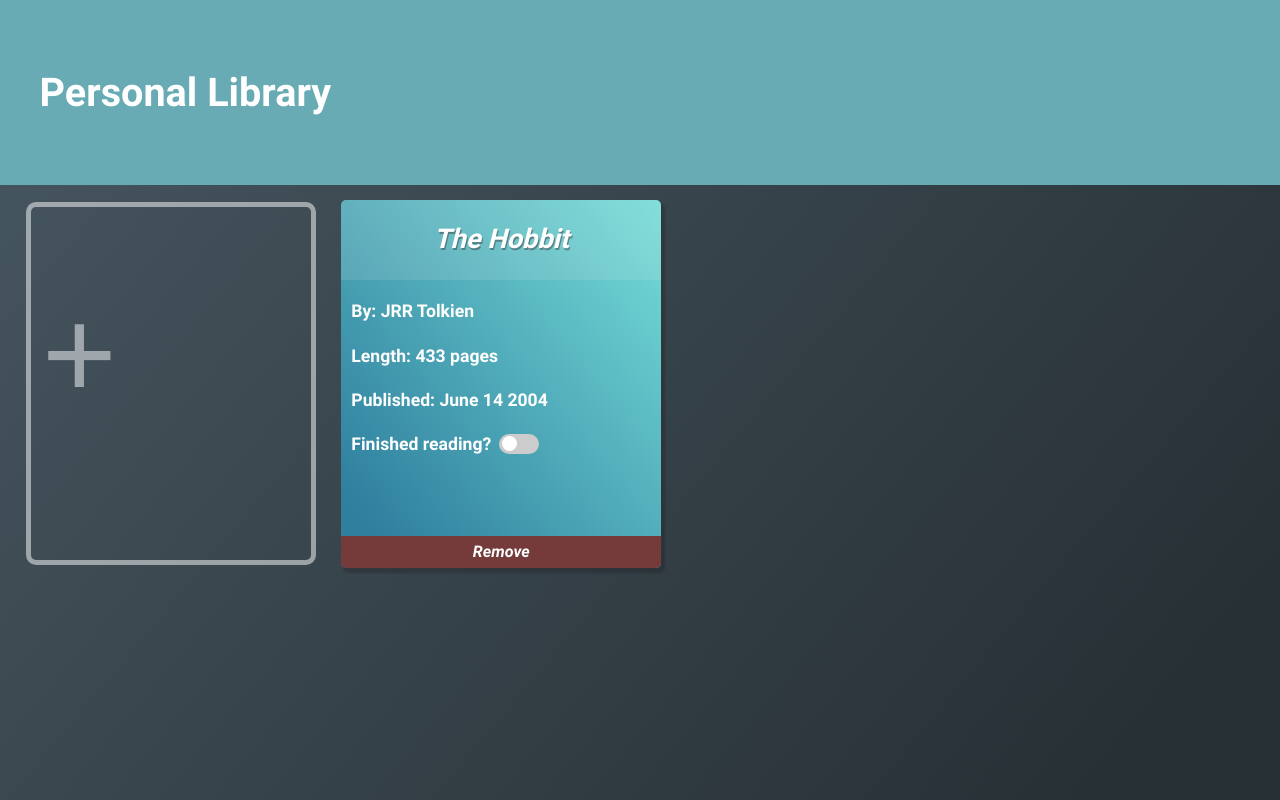
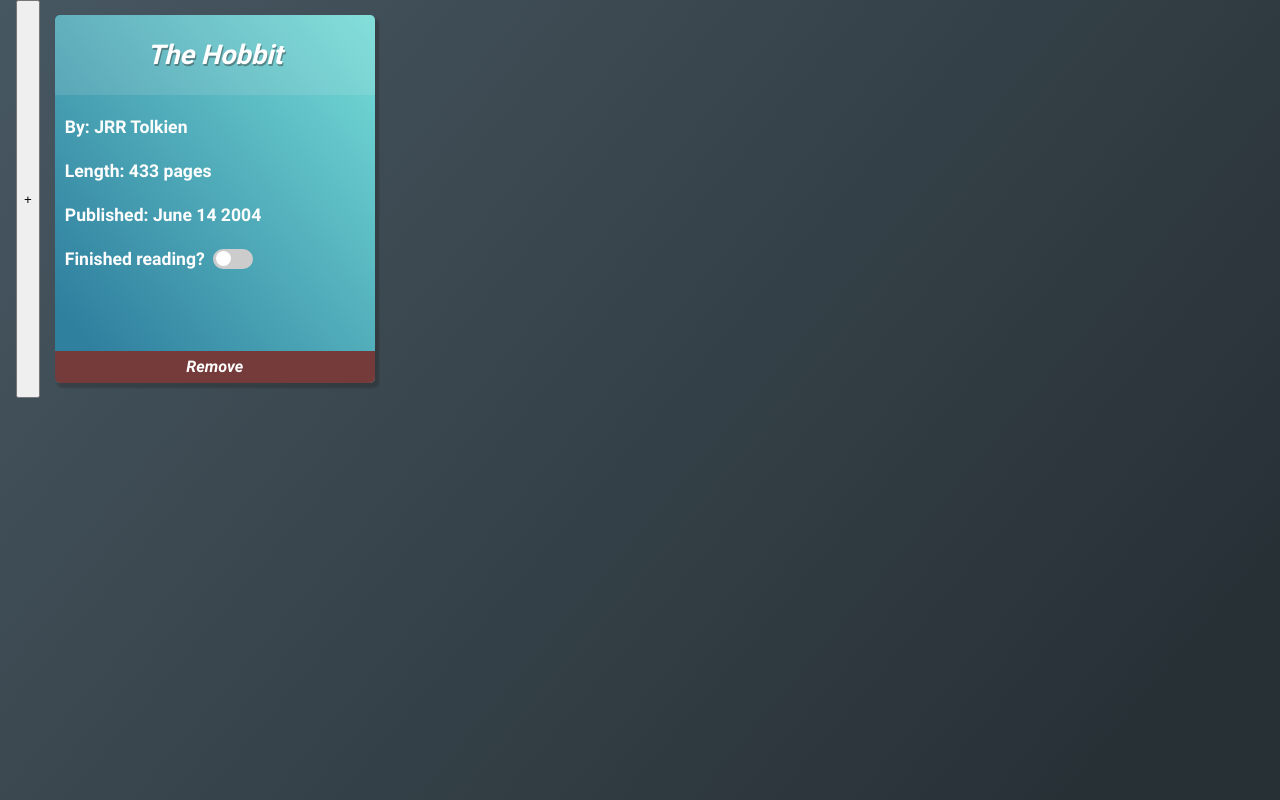
Before and after one commit to DMRobb77/book-catalog, a website built with webpack: page dist/index.html in a window 1280 px wide. Built offline with nearby package versions, Linux system fonts and the light colour scheme; files whose address does not match are found by name.

Commit message:
Move intial page creation from index.html to JS Change the index.html in dist to be largely empty. Add an initial-layout JS import that creates the page with JS and appends it all to the DOM instead.

```diff
--- a/src/index.js
+++ b/src/index.js
@@ -1,6 +1,9 @@
 import './style.css';
 import Book from "./book";
+import initDOMSetup from './initial-layout';
 
+
+initDOMSetup();
 
 // Set up data structure
 
@@ -159,24 +162,22 @@ const addBookToLibrary = (e) => {
 
 const catalog = document.querySelector('#catalog');
 
-
 const modal = document.getElementById('modal');
 const modalOpener = document.getElementById('modal-opener');
-const cancel = document.getElementById('cancel-btn');
-
-
-
+const cancelBtn = document.getElementById('cancel-btn');
 const addBtn = document.getElementById('add-btn');
 
 const openModal = () => {
     modal.style.display = "block";
 }
 
-addBtn.addEventListener("click", openModal);
-
 const closeModal = () => {
     modal.style.display = "none";
 }
+
+modalOpener.addEventListener("click", openModal);
+addBtn.addEventListener("click", addBookToLibrary);
+cancelBtn.addEventListener("click", closeModal);
 
 
 // Automatically adding test book
--- /dev/null
+++ b/src/initial-layout.js
@@ -0,0 +1,119 @@
+
+const initDOMSetup = () => {
+    // Create the modal element
+    const modalDiv = document.createElement("div");
+    modalDiv.id = "modal";
+
+    // Create the book-entry element
+    const bookEntryDiv = document.createElement("div");
+    bookEntryDiv.id = "book-entry";
+
+    // Create the input-fields element
+    const inputFieldsDiv = document.createElement("div");
+    inputFieldsDiv.id = "input-fields";
+
+    // Create the title input field
+    const inputTitle = document.createElement("input");
+    inputTitle.type = "text";
+    inputTitle.id = "input-title";
+    inputTitle.name = "input-title";
+    inputTitle.placeholder = "Title";
+    inputFieldsDiv.appendChild(inputTitle);
+    inputFieldsDiv.appendChild(document.createElement("br"));
+
+    // Create the author input field
+    const inputAuthor = document.createElement("input");
+    inputAuthor.type = "text";
+    inputAuthor.id = "input-author";
+    inputAuthor.name = "input-author";
+    inputAuthor.placeholder = "Author";
+    inputFieldsDiv.appendChild(inputAuthor);
+    inputFieldsDiv.appendChild(document.createElement("br"));
+
+    // Create the pages input field
+    const inputPages = document.createElement("input");
+    inputPages.type = "number";
+    inputPages.id = "input-pages";
+    inputPages.name = "input-pages";
+    inputPages.placeholder = "Page count";
+    inputPages.setAttribute("oninput", "this.value = this.value.replace(/[^0-9]/g, '').replace(/(\\..*)\\./g,'$1');");
+    inputFieldsDiv.appendChild(inputPages);
+    inputFieldsDiv.appendChild(document.createElement("br"));
+
+    // Create the date published label
+    const datePublishedLabel = document.createElement("label");
+    datePublishedLabel.htmlFor = "input-date";
+    datePublishedLabel.textContent = "Date published:";
+    inputFieldsDiv.appendChild(datePublishedLabel);
+
+    // Create the date published input field
+    const inputDate = document.createElement("input");
+    inputDate.type = "date";
+    inputDate.id = "input-date";
+    inputDate.name = "input-date";
+    inputDate.placeholder = "Date published";
+    inputFieldsDiv.appendChild(inputDate);
+    inputFieldsDiv.appendChild(document.createElement("br"));
+
+    // Create the "Finished reading?" label
+    const finishedReadingLabel = document.createElement("label");
+    finishedReadingLabel.htmlFor = "input-finished";
+    finishedReadingLabel.textContent = "Finished reading?";
+    inputFieldsDiv.appendChild(finishedReadingLabel);
+
+    // Create the "Finished reading?" checkbox
+    const inputFinished = document.createElement("input");
+    inputFinished.type = "checkbox";
+    inputFinished.id = "input-finished";
+    inputFinished.name = "input-finished";
+    inputFieldsDiv.appendChild(inputFinished);
+
+    // Append the input-fields element to the book-entry element
+    bookEntryDiv.appendChild(inputFieldsDiv);
+
+    // Create the modal-btn-holder element
+    const modalBtnHolderDiv = document.createElement("div");
+    modalBtnHolderDiv.id = "modal-btn-holder";
+
+    // Create the "Add Book" button
+    const addBtn = document.createElement("button");
+    addBtn.name = "add-btn";
+    addBtn.type = "button";
+    addBtn.id = "add-btn";
+    addBtn.className = "button";
+    addBtn.textContent = "Add Book";
+    modalBtnHolderDiv.appendChild(addBtn);
+
+    // Create the "Cancel" button
+    const cancelBtn = document.createElement("button");
+    cancelBtn.name = "cancel-btn";
+    cancelBtn.id = "cancel-btn";
+    cancelBtn.type = "button";
+    cancelBtn.className = "button";
+    cancelBtn.textContent = "Cancel";
+    modalBtnHolderDiv.appendChild(cancelBtn);
+
+    // Append the modal-btn-holder element to the book-entry element
+    bookEntryDiv.appendChild(modalBtnHolderDiv);
+
+    // Append the book-entry element to the modal element
+    modalDiv.appendChild(bookEntryDiv);
+
+    // Get the catalog element
+    const catalogDiv = document.createElement("div");
+    catalogDiv.id = "catalog";
+    document.body.appendChild(catalogDiv);
+
+    // Create the "Add Book" button in the catalog
+    const modalOpenerBtn = document.createElement("button");
+    modalOpenerBtn.name = "modal-opener";
+    modalOpenerBtn.type = "button";
+    modalOpenerBtn.id = "modal-opener";
+    modalOpenerBtn.textContent = "+";
+    catalogDiv.appendChild(modalOpenerBtn);
+
+    // Append the modal element to the document body
+    document.body.appendChild(modalDiv);
+}
+
+export default initDOMSetup;
--- a/src/style.css
+++ b/src/style.css
@@ -101,7 +101,7 @@ label[for=input-finished]{
 }
 
 
-#add-btn {
+modal-opener {
   font-size: 8em;
   display: flex;
   flex-direction: column;
@@ -120,7 +120,7 @@ label[for=input-finished]{
   transition: transform 250ms, opacity 400ms;
 }
 
-#add-btn:hover {
+modal-opener:hover {
   /*box-shadow: 0 0 0 5px rgb(255, 255, 255), 6px 7px 2px 1px rgba(7, 7, 7, 0.377);
   text-shadow: 6px 7px 2px 1px rgba(7, 7, 7, 0.377);*/
   transform: scale(1.02);
--- a/webpack.config.js
+++ b/webpack.config.js
@@ -1,3 +1,4 @@
+const HtmlWebpackPlugin = require('html-webpack-plugin');
 const path = require('path');
 
 module.exports = {
@@ -7,6 +8,12 @@ module.exports = {
     filename: 'bundle.js',
     path: path.resolve(__dirname, 'dist'),
   },
+  devtool: 'inline-source-map',
+  plugins: [
+    new HtmlWebpackPlugin({
+      title: 'Development',
+    }),
+  ],
   module: {
     rules: [
       {
```
Also changed, not shown: dist/bundle.js, dist/index.html.
